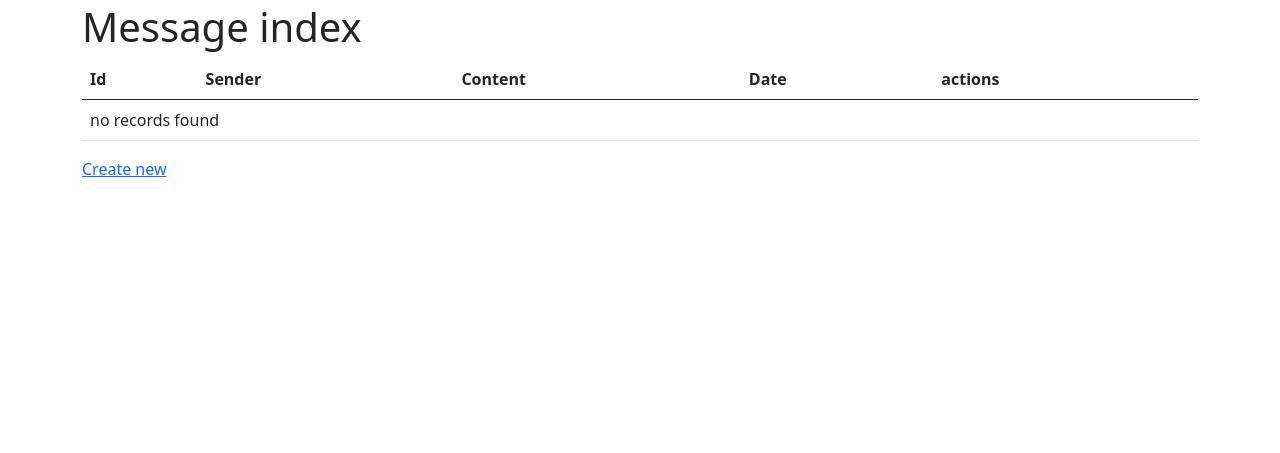
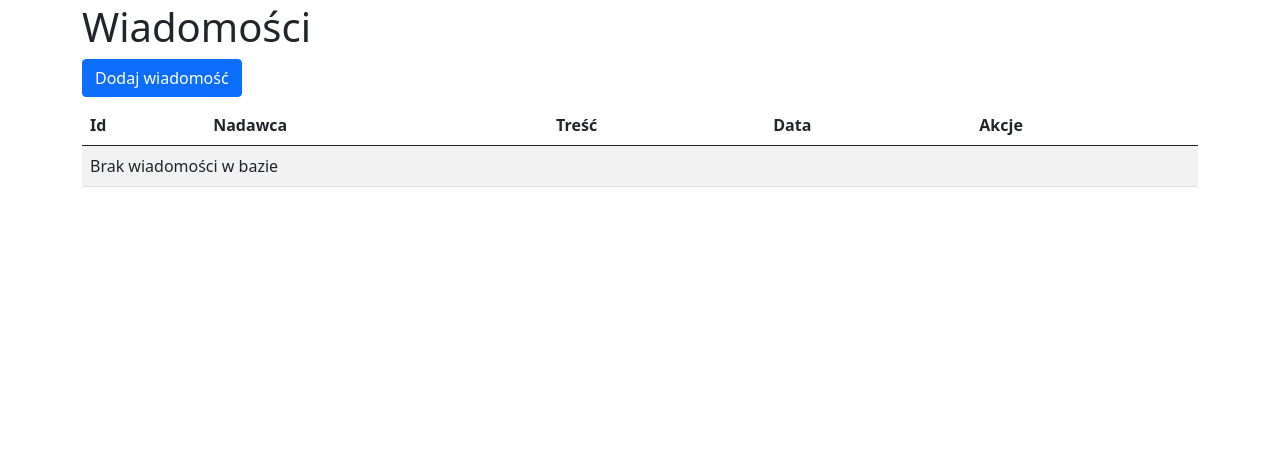
Before and after one commit to lukasz199205/php-imap, a Symfony app: template templates/message/index.html.twig in a window 1280 px wide. Shown: the part 347-800 px from the top of the page. Run offline with Twig, Linux system fonts and the light colour scheme; the template is opened without the code that fills it, so the values that code supplies are empty; some libraries are stand-ins or nearby versions.

Commit message:
Message view updated

```diff
--- a/templates/message/_delete_form.html.twig
+++ b/templates/message/_delete_form.html.twig
@@ -1,4 +1,4 @@
-<form method="post" action="{{ path('message_delete', {'id': message.id}) }}" onsubmit="return confirm('Are you sure you want to delete this item?');">
+<form method="post" action="{{ path('message_delete', {'id': message.id}) }}" onsubmit="return confirm('Czy na pewno chcesz usunąć?');">
     <input type="hidden" name="_token" value="{{ csrf_token('delete' ~ message.id) }}">
-    <button class="btn">Delete</button>
+    <button class="btn btn-danger mt-3">Usuń</button>
 </form>
--- a/templates/message/_form.html.twig
+++ b/templates/message/_form.html.twig
@@ -1,4 +1,4 @@
 {{ form_start(form) }}
     {{ form_widget(form) }}
-    <button class="btn">{{ button_label|default('Save') }}</button>
+<button class="btn btn-warning">{{ button_label|default('Zapisz') }}</button>
 {{ form_end(form) }}
--- a/templates/message/index.html.twig
+++ b/templates/message/index.html.twig
@@ -1,19 +1,19 @@
 {% extends 'base.html.twig' %}
 
-{% block title %}Message index{% endblock %}
+{% block title %}Wiadomości{% endblock %}
 
 {% block body %}
-    <h1>Message index</h1>
-
-    <table class="table">
+    <h1>Wiadomości</h1>
+    <a href="{{ path('message_new') }}" class="btn btn-primary mb-2">Dodaj wiadomość</a>
+    <table class="table table-striped table-hover align-middle" id="table">
         <thead>
-            <tr>
-                <th>Id</th>
-                <th>Sender</th>
-                <th>Content</th>
-                <th>Date</th>
-                <th>actions</th>
-            </tr>
+        <tr>
+            <th>Id</th>
+            <th>Nadawca</th>
+            <th>Treść</th>
+            <th>Data</th>
+            <th>Akcje</th>
+        </tr>
         </thead>
         <tbody>
         {% for message in messages %}
@@ -21,19 +21,19 @@
                 <td>{{ message.id }}</td>
                 <td>{{ message.sender }}</td>
                 <td>{{ message.content }}</td>
-                <td>{{ message.date ? message.date|date('Y-m-d H:i:s') : '' }}</td>
-                <td>
-                    <a href="{{ path('message_show', {'id': message.id}) }}">show</a>
-                    <a href="{{ path('message_edit', {'id': message.id}) }}">edit</a>
+                <td style="width:100px;">{{ message.date ? message.date|date('Y-m-d H:i:s') : '' }}</td>
+                <td style="width:150px;">
+                    <a href="{{ path('message_show', {'id': message.id}) }}" class="btn btn-primary">Pokaż</a>
+                    <a href="{{ path('message_edit', {'id': message.id}) }}" class="btn btn-warning">Edytuj</a>
                 </td>
             </tr>
         {% else %}
             <tr>
-                <td colspan="5">no records found</td>
+                <td colspan="5">Brak wiadomości w bazie</td>
             </tr>
         {% endfor %}
         </tbody>
     </table>
+    <div class="mb-5"></div>
 
-    <a href="{{ path('message_new') }}">Create new</a>
 {% endblock %}
--- a/templates/message/new.html.twig
+++ b/templates/message/new.html.twig
@@ -1,11 +1,11 @@
 {% extends 'base.html.twig' %}
 
-{% block title %}New Message{% endblock %}
+{% block title %}Nowa wiadomość{% endblock %}
 
 {% block body %}
-    <h1>Create new Message</h1>
+    <h1>Nowa wiadomość</h1>
 
     {{ include('message/_form.html.twig') }}
 
-    <a href="{{ path('message_index') }}">back to list</a>
+    <a href="{{ path('message_index') }}" class="btn btn-primary mt-3">Cofnij</a>
 {% endblock %}
```
Also changed, not shown: templates/message/edit.html.twig (+4 -4 lines), templates/message/show.html.twig (+8 -8 lines).
